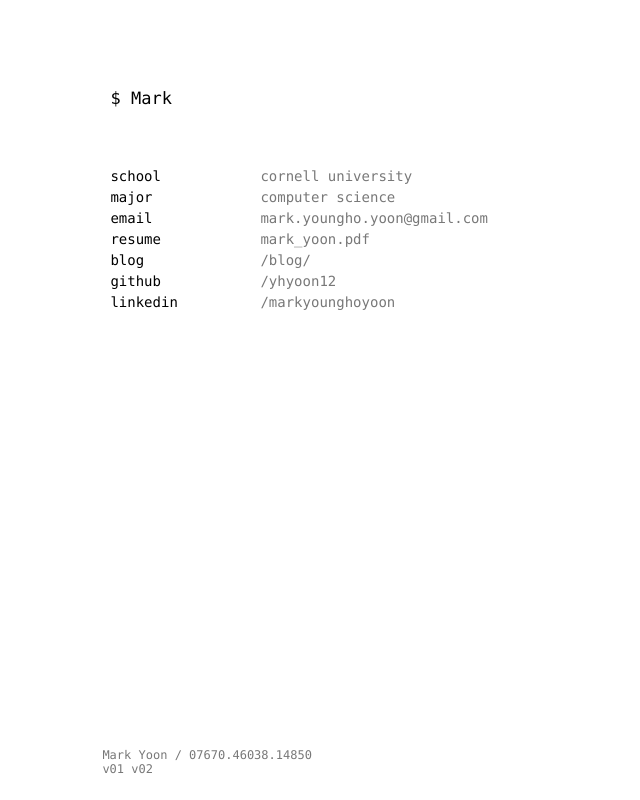
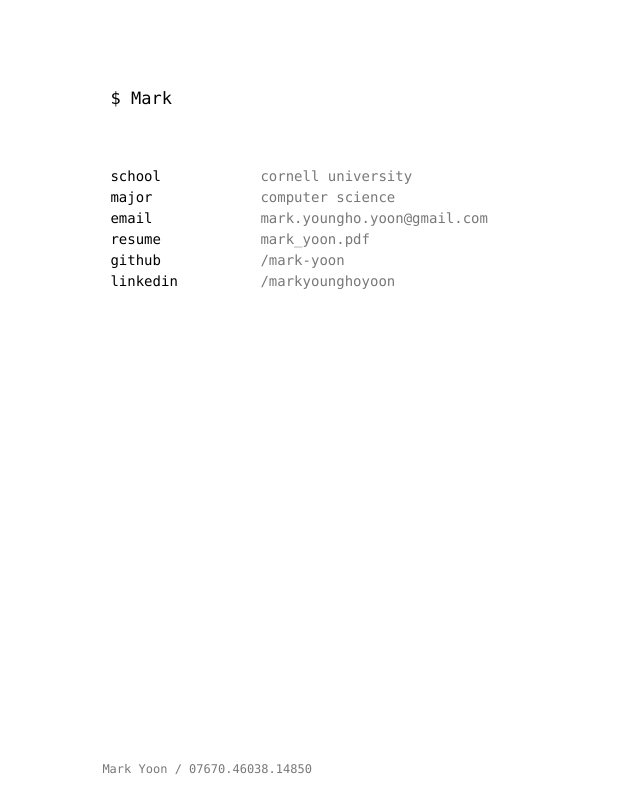
Before and after one commit to mark-yoon/mark-yoon.github.io, a plain HTML site: page index.html in a window 1280 px wide. Shown: the whole page, without its empty margins (0-640 px from the left). Drawn offline with Linux system fonts and the light colour scheme.

Commit message:
Other random edits
This commit removes the blog (I haven't written anything in ages) and updates my github handle throughout my page.

```diff
--- a/index.html
+++ b/index.html
@@ -36,12 +36,11 @@
       <li><b>major</b><a href="http://www.cs.cornell.edu/" target="_blank">computer science</a></li>
       <li><b>email</b><a href="mailto:mark.youngho.yoon@gmail.com">mark.youngho.yoon@gmail.com</a></li>
       <li><b>resume</b><a href="./assets/Mark_Yoon.pdf" target="_blank">mark_yoon.pdf</a></li>
-      <li><b>blog</b><a href="./blog">/blog/</a></li>
-      <li><b>github</b><a href="https://github.com/yhyoon12">/yhyoon12</a></li>
+      <li><b>github</b><a href="https://github.com/mark-yoon">/mark-yoon</a></li>
       <li><b>linkedin</b><a href="https://www.linkedin.com/in/markyounghoyoon">/markyounghoyoon</a></li>
     </ul>
   </div>
-  <footer>Mark Yoon / 07670.46038.14850 <br><a href="./v01/index.html">v01</a> <a href="./v02/index.html">v02</a></footer>
+  <footer>Mark Yoon / 07670.46038.14850</footer>
 
 
   <script>
@@ -68,7 +67,7 @@
     .type('Mark Yoon')
     .put('<br/>')
     .wait(300)
-    .put('student/engineer', function () {})
+    .put('software engineer', function () {})
     .put('<br/>')
     .wait(300)
     .put('$ ')
```
Also changed, not shown: 2 other files.
